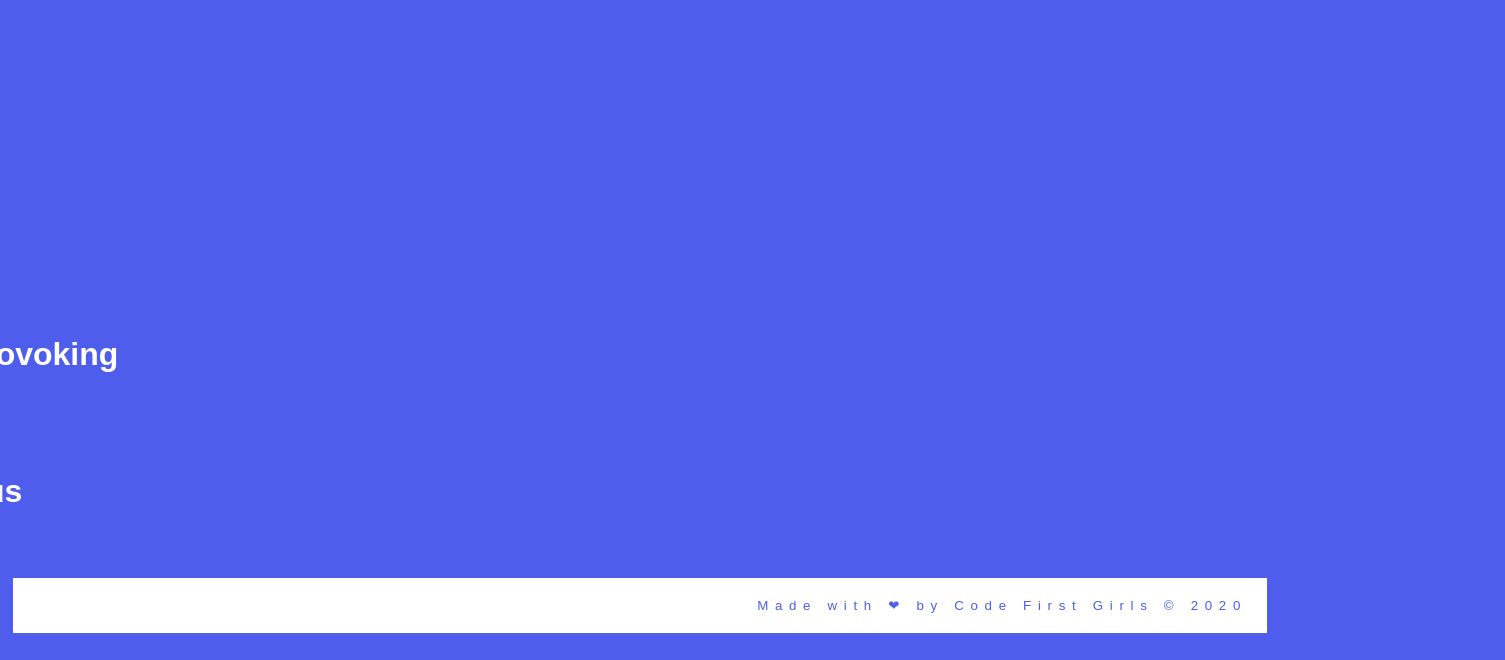
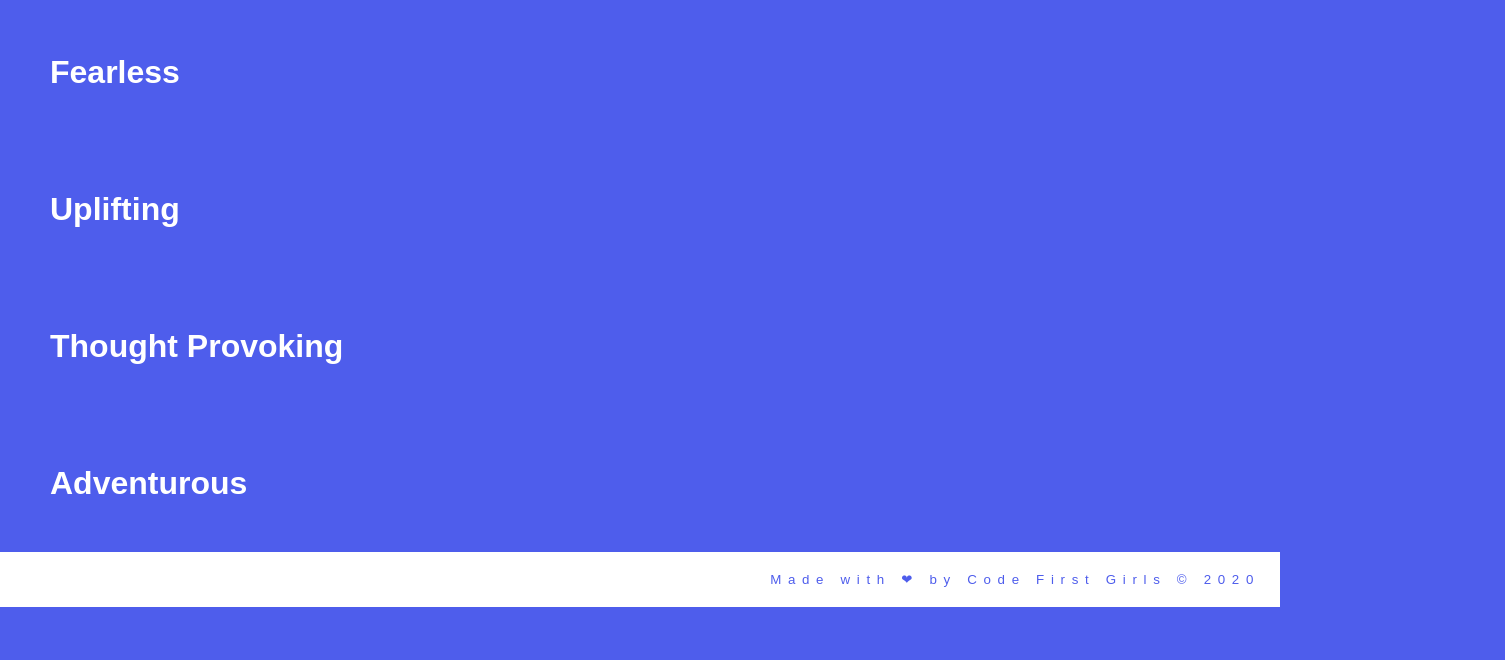
Before and after one commit to yoonichung/moodvie, a plain HTML site: page moodvie_frontend/Landing Page/index.html in a window 1280 px wide. Shown: the part 522-1182 px from the top of the page, 1505 px wide, since content can reach past the window. After the commit the page ends 1129 px from the top, so only its background shows below. Drawn offline with Linux system fonts and the light colour scheme; a web font is replaced by a local one.

Commit message:
Update index.css

```diff
--- a/moodvie_frontend/Landing Page/index.css
+++ b/moodvie_frontend/Landing Page/index.css
@@ -6,6 +6,7 @@ body {
     color: white;
     background-color: #4E5DEC;
     font-family: 'Cantarell', sans-serif;
+    margin: 0; padding: 0
 }
 
 .landing {
@@ -64,7 +65,6 @@ body {
     position: relative;
     display: flex;
     flex-direction: column;
-    align-items: center;
 }
 
 .fearless {
@@ -73,7 +73,7 @@ body {
     color: white;
     padding: 50px;
     display: block;
-    width: 1630px;
+    width: 100%;
 }
 
 .uplifting {
@@ -81,7 +81,7 @@ body {
     font-weight: bold;
     color: white;
     padding: 50px;
-    width: 1630px;
+    width: 100%;
 }
 
 .thought_provoking {
@@ -90,7 +90,7 @@ body {
     color: white;
     padding: 50px;
     display: block;
-    width: 1630px;
+    width: 100%;
 }
 
 .adventurous {
@@ -99,7 +99,7 @@ body {
     color: white;
     padding: 50px;
     display: block;
-    width: 1630px;
+    width: 100%;
 }
 
 
@@ -133,7 +133,6 @@ a:hover > .adventurous {
     position: relative;
     display: flex;
     justify-content: flex-end;
-    padding: 5px;
 }
 
 .footer p{
@@ -143,6 +142,7 @@ a:hover > .adventurous {
     display: flex;
     flex-flow: row-reverse;
     padding: 20px;
+    margin: 0;
     letter-spacing: 0.5em;
-    width: 3000px;
+    width: 100%;
 }
```
